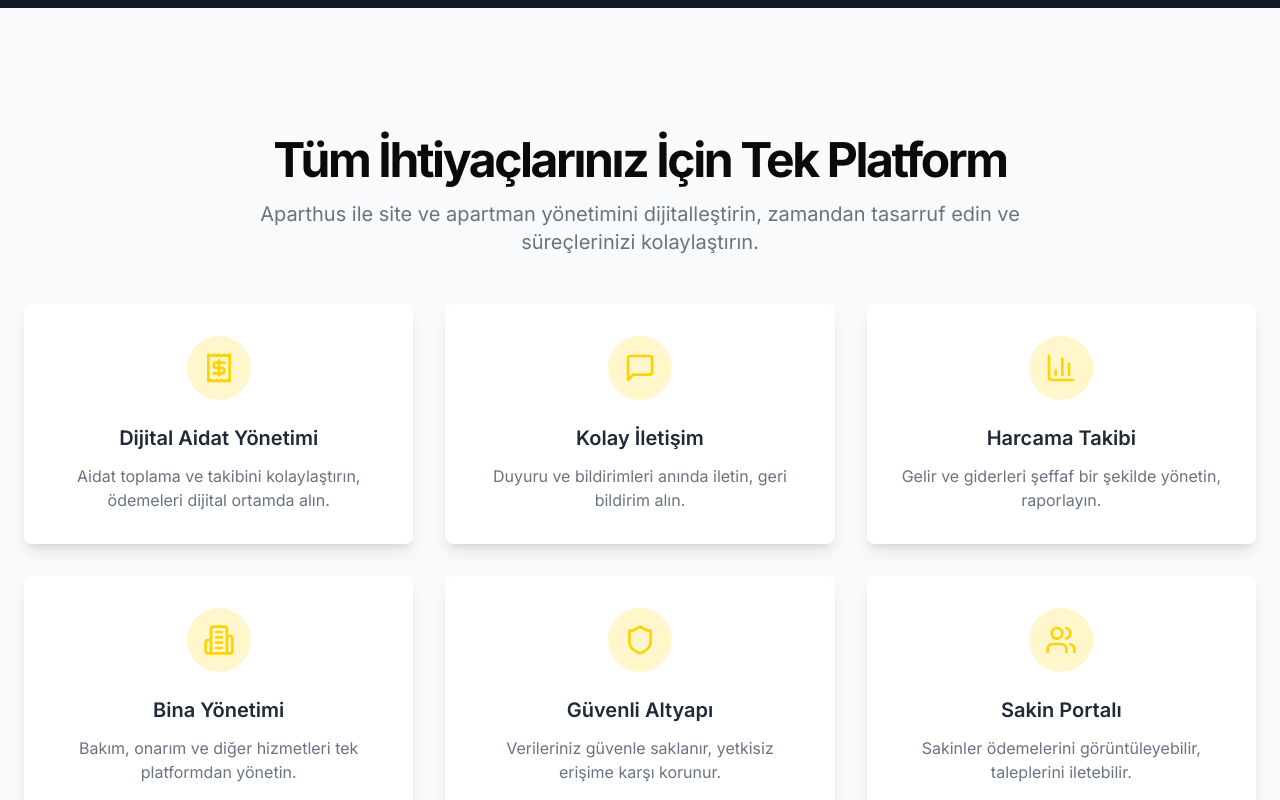
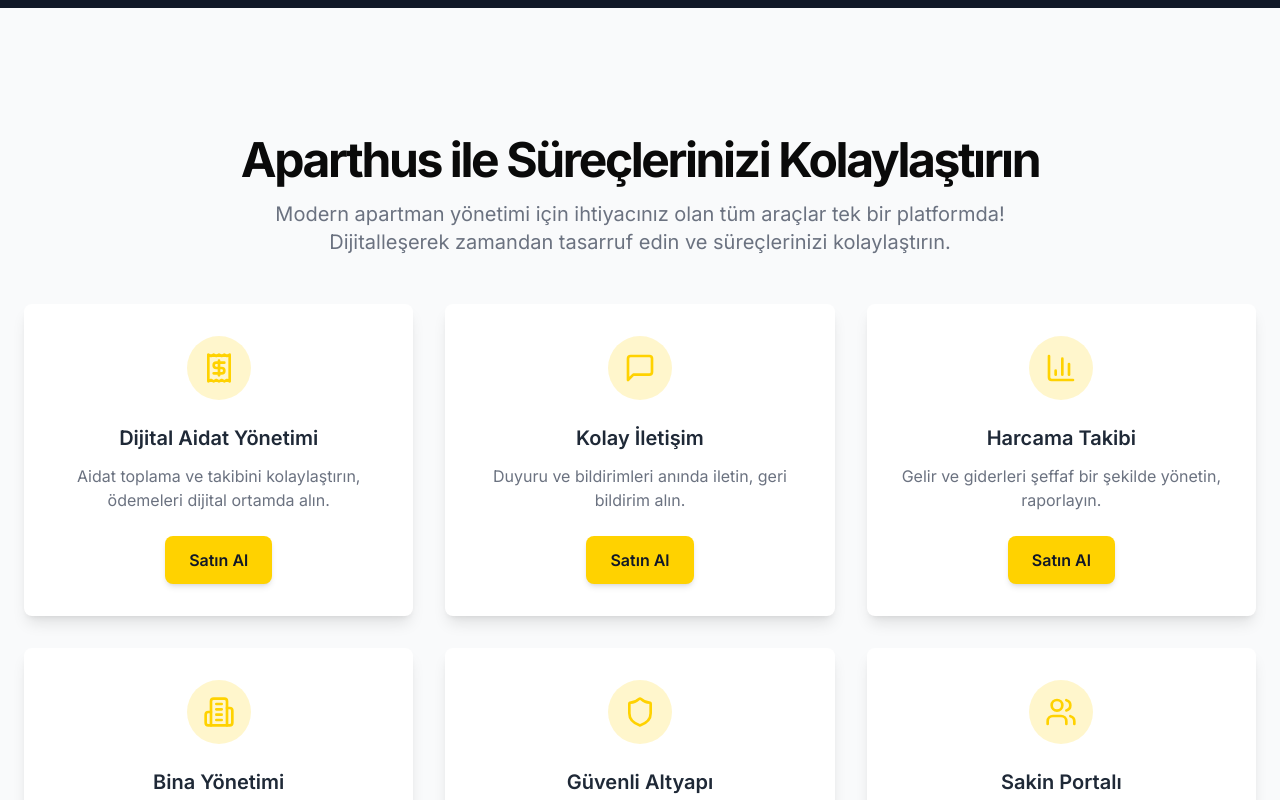
Before and after one commit to berkksubasi/aparthus-web, a Next.js app: page / in a window 1280 px wide. Shown: the part 1000-1800 px from the top of the page. Built offline with nearby package versions, Linux system fonts and the light colour scheme.

Commit message:
featuresection edited;

```diff
--- a/src/app/components/sections/FeatureSection.tsx
+++ b/src/app/components/sections/FeatureSection.tsx
@@ -1,9 +1,9 @@
-import { Receipt, MessageSquare, BarChart3, Building2, Shield, Users } from 'lucide-react'
+import { Receipt, MessageSquare, BarChart3, Building2, Shield, Users } from 'lucide-react';
 
 interface Feature {
-  icon: React.ElementType
-  title: string
-  description: string
+  icon: React.ElementType;
+  title: string;
+  description: string;
 }
 
 export default function FeatureSection(): JSX.Element {
@@ -38,7 +38,11 @@
       title: 'Sakin Portalı',
       description: 'Sakinler ödemelerini görüntüleyebilir, taleplerini iletebilir.',
     },
-  ]
+  ];
+
+  const handleButtonClick = () => {
+    alert('Çok yakında! Ön satış fırsatları için bizi takip etmeye devam edin.');
+  };
 
   return (
     <section id="özellikler" className="w-full py-16 md:py-24 lg:py-32 bg-gray-50">
@@ -46,10 +50,10 @@
         {/* Başlık ve Açıklama */}
         <div className="flex flex-col items-center justify-center space-y-4 text-center">
           <h2 className="text-3xl font-bold tracking-tighter sm:text-4xl md:text-5xl">
-            Tüm İhtiyaçlarınız İçin Tek Platform
+            Aparthus ile Süreçlerinizi Kolaylaştırın
           </h2>
           <p className="max-w-[800px] text-gray-500 md:text-lg lg:text-xl">
-            Aparthus ile site ve apartman yönetimini dijitalleştirin, zamandan tasarruf edin ve süreçlerinizi kolaylaştırın.
+            Modern apartman yönetimi için ihtiyacınız olan tüm araçlar tek bir platformda! Dijitalleşerek zamandan tasarruf edin ve süreçlerinizi kolaylaştırın.
           </p>
         </div>
 
@@ -69,11 +73,19 @@
               <h3 className="mb-3 text-xl font-semibold text-gray-800">{feature.title}</h3>
 
               {/* Açıklama */}
-              <p className="text-center text-gray-500">{feature.description}</p>
+              <p className="text-center text-gray-500 mb-6">{feature.description}</p>
+
+              {/* Satın Al Butonu */}
+              <button
+                onClick={handleButtonClick}
+                className="px-6 py-3 bg-[#FFD200] text-gray-900 font-semibold rounded-lg shadow-md hover:bg-[#FFD200]/90 transition-all"
+              >
+                Satın Al
+              </button>
             </div>
           ))}
         </div>
       </div>
     </section>
-  )
+  );
 }
```
